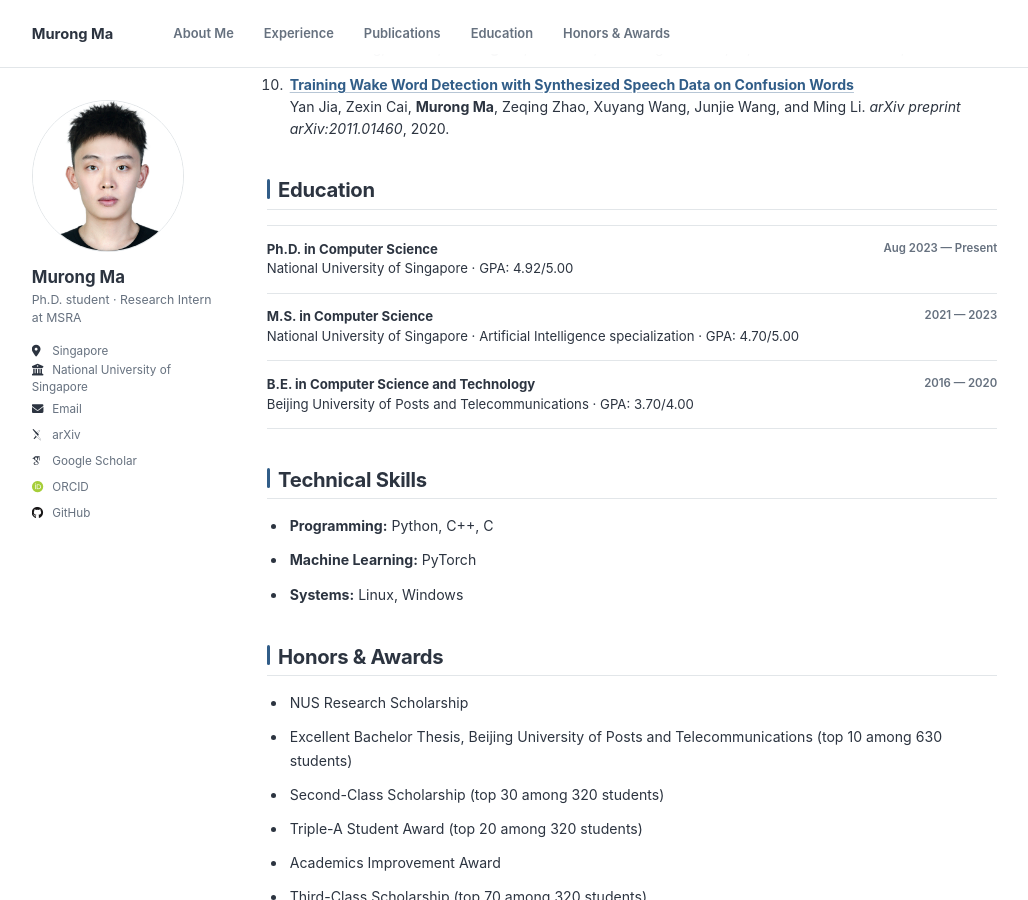
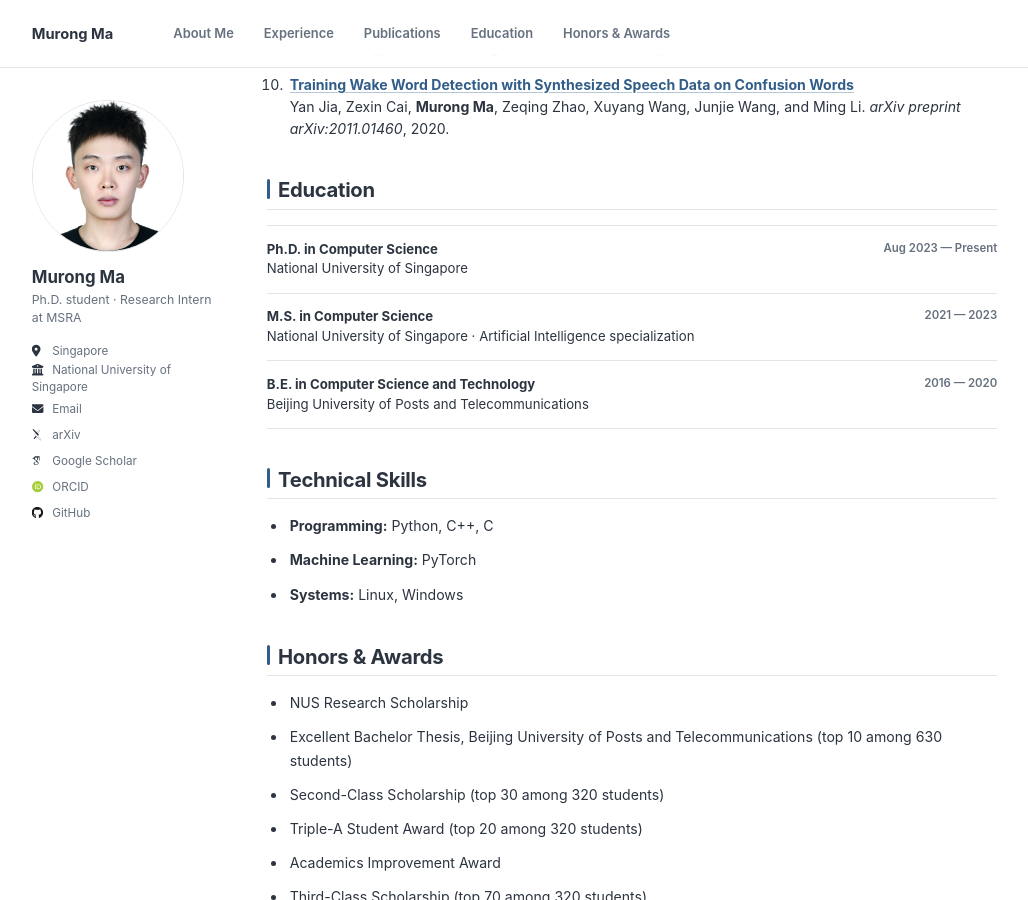
Before and after one commit to M-Myron/m-myron.github.io, a Jekyll site: the page built from _pages/about.md, in a window 1280 px wide and 900 px high, scrolled down 2087 px. Shown: the whole window, without its empty margins (27-1055 px from the left). Built offline with Jekyll 4.4.1, drawn with Linux system fonts in a browser that asks for light colours; some web fonts are replaced.

Commit message:
Remove education GPAs

```diff
--- a/_pages/about.md
+++ b/_pages/about.md
@@ -119,15 +119,15 @@ My research centers on **post-training code agents**, with an emphasis on constr
 
 <div class="education-list">
   <div class="education-item">
-    <div><strong>Ph.D. in Computer Science</strong><br>National University of Singapore · GPA: 4.92/5.00</div>
+    <div><strong>Ph.D. in Computer Science</strong><br>National University of Singapore</div>
     <time>Aug 2023 — Present</time>
   </div>
   <div class="education-item">
-    <div><strong>M.S. in Computer Science</strong><br>National University of Singapore · Artificial Intelligence specialization · GPA: 4.70/5.00</div>
+    <div><strong>M.S. in Computer Science</strong><br>National University of Singapore · Artificial Intelligence specialization</div>
     <time>2021 — 2023</time>
   </div>
   <div class="education-item">
-    <div><strong>B.E. in Computer Science and Technology</strong><br>Beijing University of Posts and Telecommunications · GPA: 3.70/4.00</div>
+    <div><strong>B.E. in Computer Science and Technology</strong><br>Beijing University of Posts and Telecommunications</div>
     <time>2016 — 2020</time>
   </div>
 </div>
```
